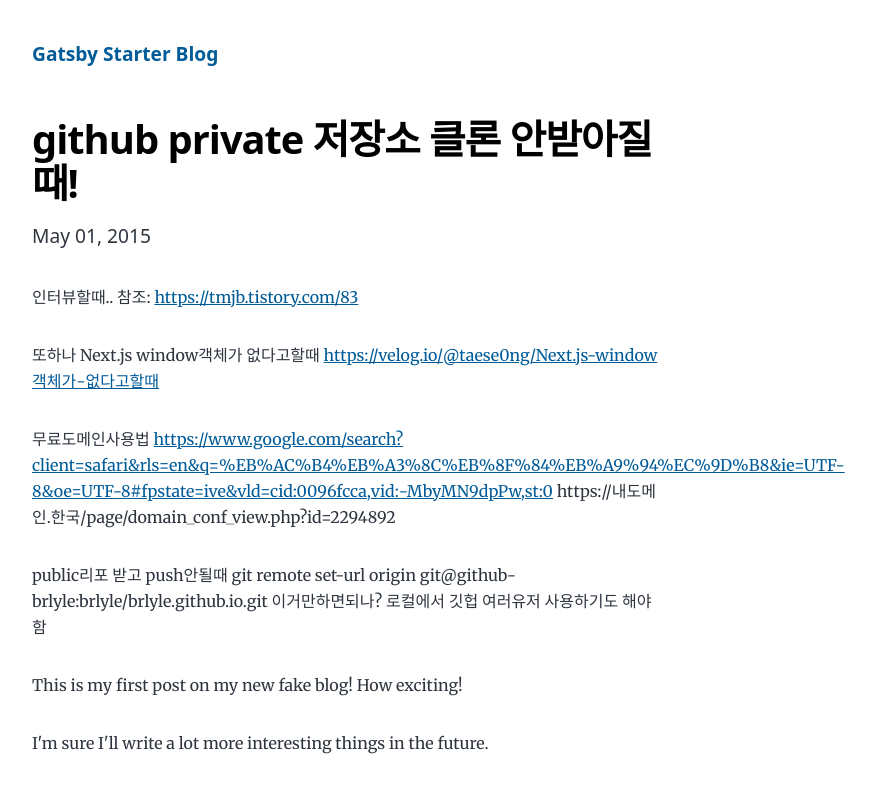
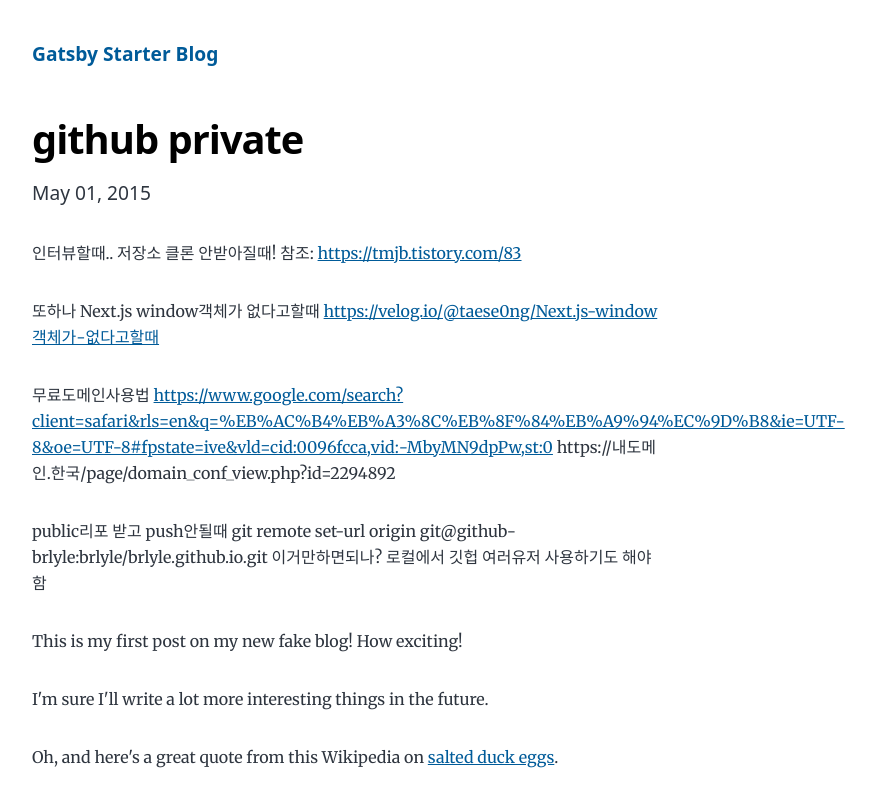
Before and after one commit to wwbrdle/wwbrdle.github.io, a Gatsby site: page /github-private/ in a window 1280 px wide. Shown: the top 785 px of the page, without its empty margins (292-1167 px from the left). Built offline with nearby package versions, Linux system fonts and the light colour scheme; Gatsby itself is replaced by a stand-in of ours; some packages are replaced by stand-ins of ours.

Commit message:
Initial commit from gmo

```diff
--- a/content/blog/github-private/index.md
+++ b/content/blog/github-private/index.md
@@ -1,10 +1,11 @@
 ---
-title: github private 저장소 클론 안받아질때!
+title: github private
 date: "2015-05-01T22:12:03.284Z"
 description: "Hello World"
 ---
 
 인터뷰할때..
+저장소 클론 안받아질때!
 참조: https://tmjb.tistory.com/83
 
 또하나
```
